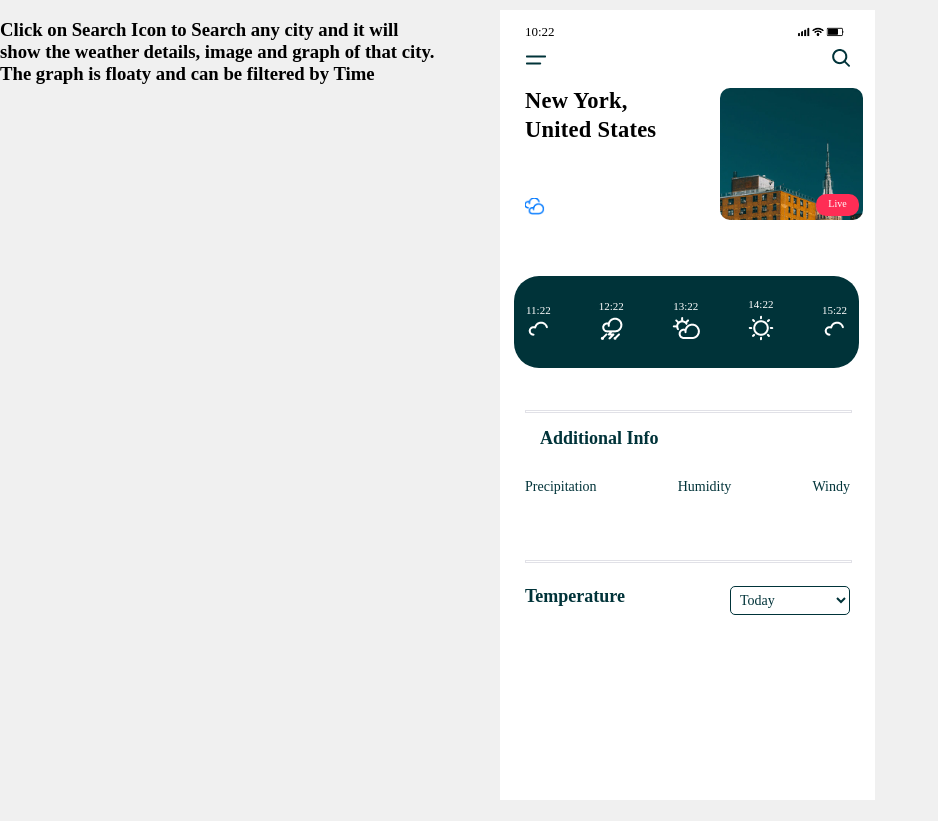
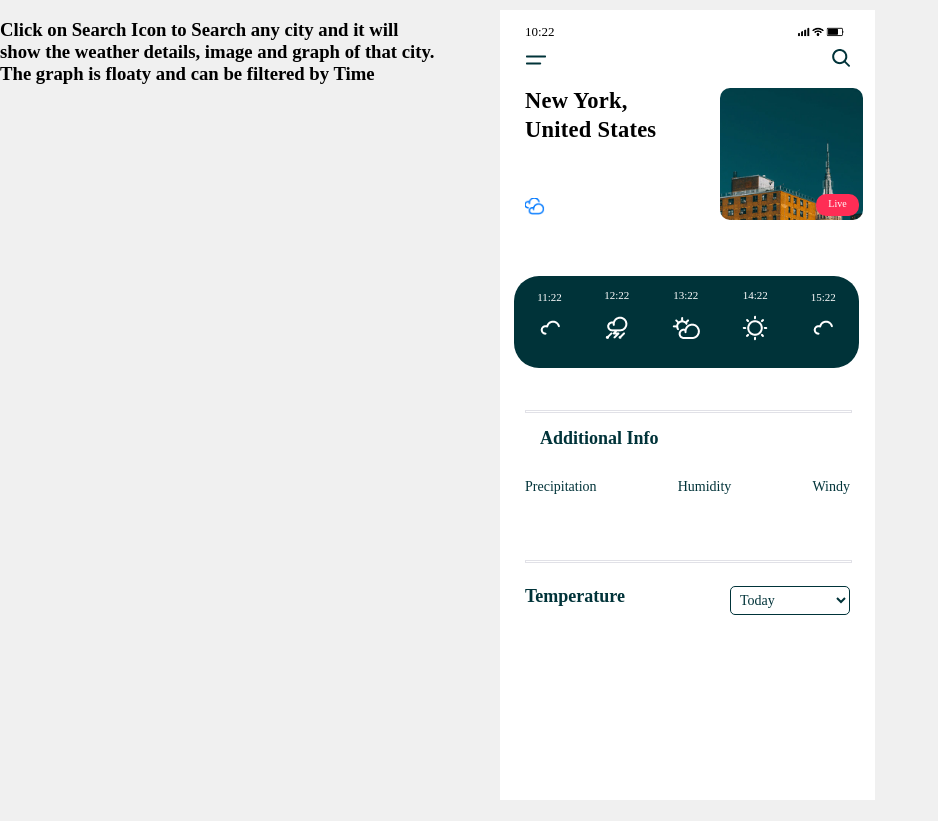
Before and after one commit to shaileshsiingh/weatherapp, a plain HTML site: page weather_details.html in a window 1280 px wide. Shown: the whole page, without its empty margins (0-938 px from the left). Drawn offline with nearby package versions, Linux system fonts and the light colour scheme; no server answers; files whose address does not match are found by name.

Commit message:
updated wther layout

```diff
--- a/style2.css
+++ b/style2.css
@@ -198,6 +198,9 @@ position: absolute;
 .date-info {
     text-align: center;
     color: #fff;
+    margin: auto;
+    justify-content: space-around;
+    height: 20mm;
 
 }
 
```
